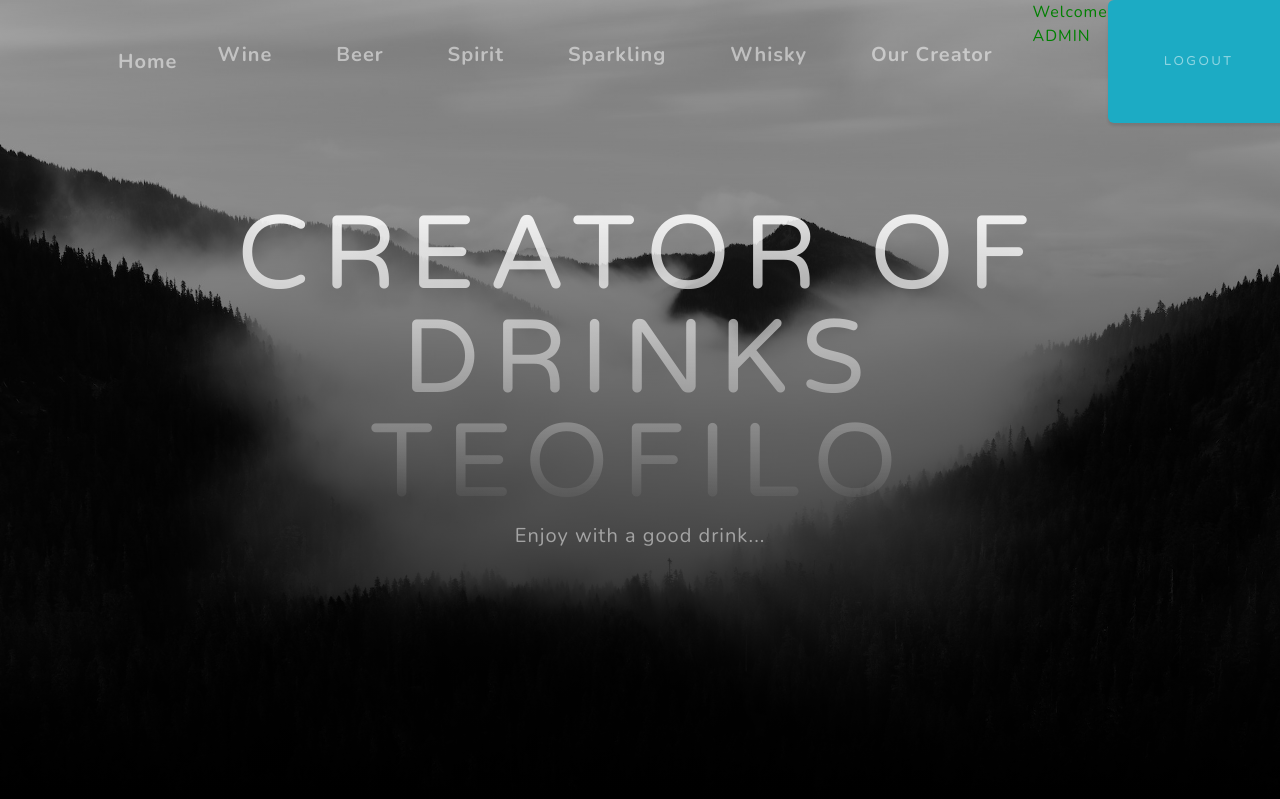
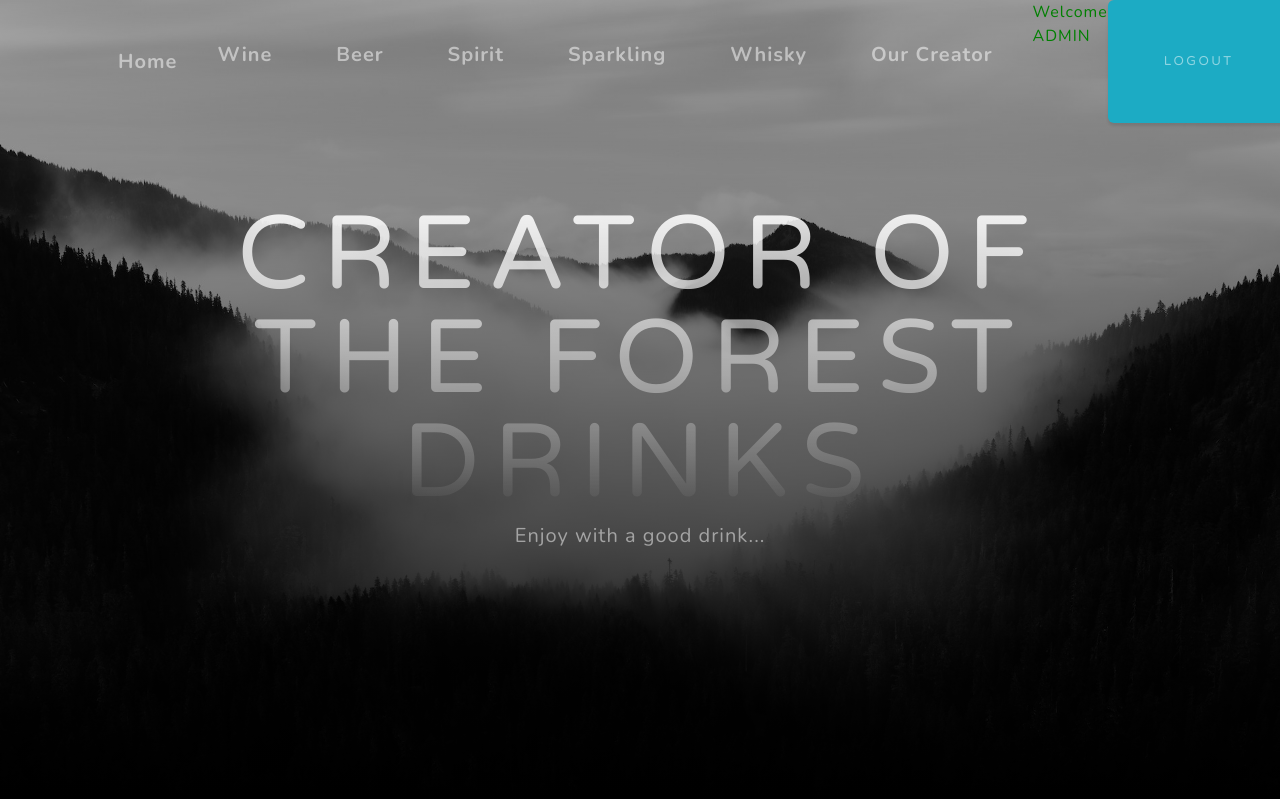
Before and after one commit to FranciscoBrunetta/BrunettaFranciscoComision43865, a Django app: page /aplicacion/ourcreator/ in a window 1280 px wide. Shown: the top 799 px of the page. Run offline with Django 4.2, Linux system fonts and the light colour scheme; a user stored in the database is signed in; data comes from the database, SQL or seed files in the repository; both versions use the stored data as it was after the commit; some libraries are stand-ins or nearby versions.

Commit message:
Comision 43865 / Proyecto Final

```diff
--- a/aplicacion/templates/aplicacion/ourcreator.html
+++ b/aplicacion/templates/aplicacion/ourcreator.html
@@ -6,7 +6,7 @@
 {% endblock title %}
 
 {% block header %}
-Creator of Drinks Teofilo
+Creator of The Forest Drinks
 {% endblock header %}
 
 {% block content %}
```
Also changed, not shown: bebidas.db.
